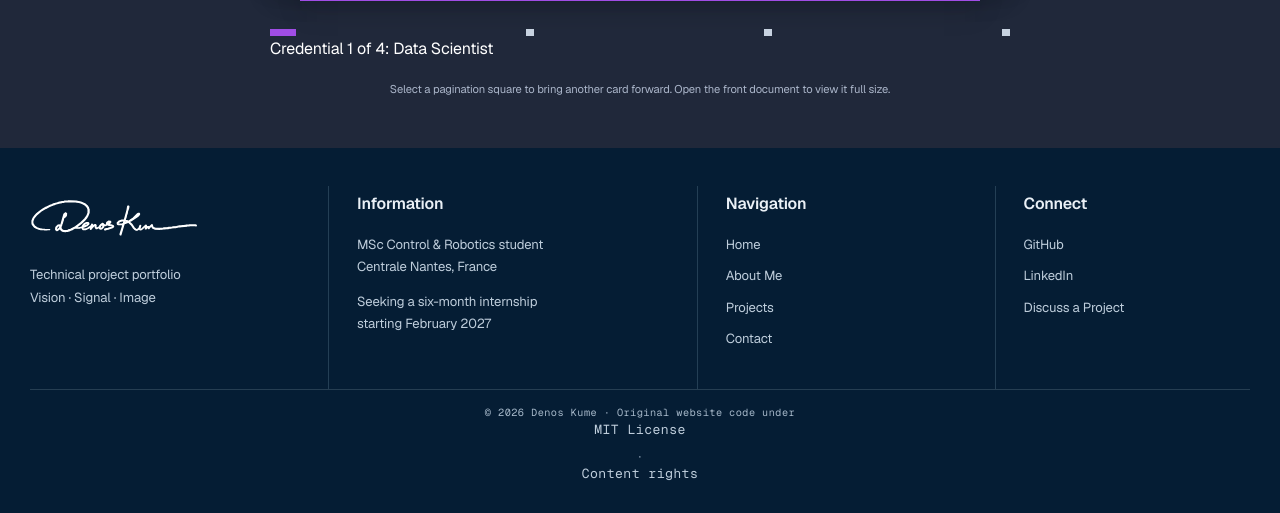
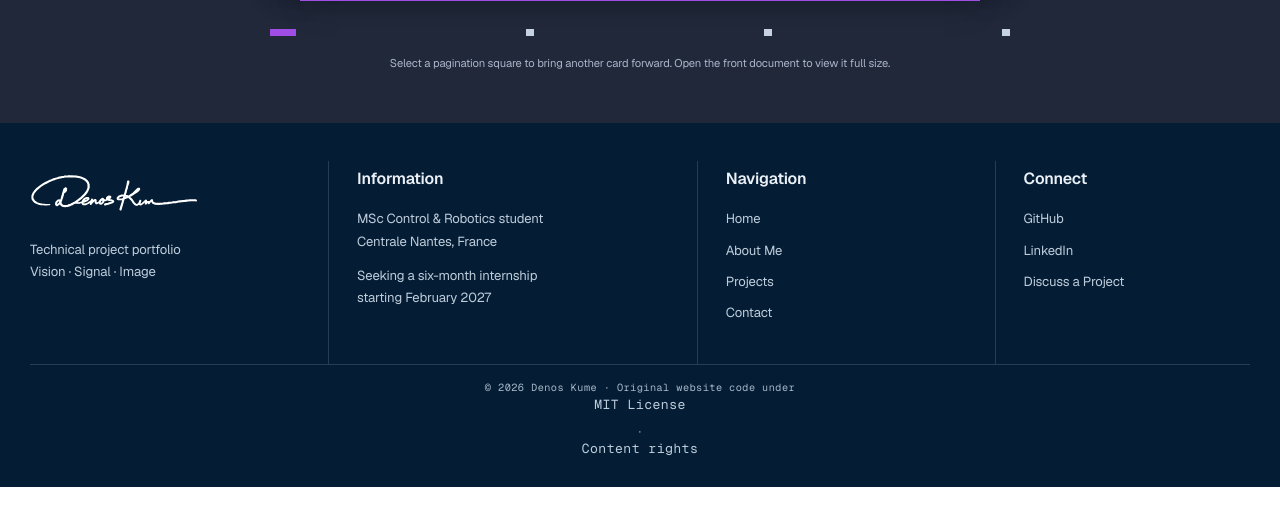
Before and after one commit to denoskume/portfolio, a PHP site: page / in a window 1280 px wide. Shown: the part 1880-2393 px from the top of the page. After the commit the page ends 2367 px from the top, so only its background shows below. Run offline with PHP 8.4, Linux system fonts and the light colour scheme; some web fonts are replaced.

Commit message:
Keep deck announcements accessible without introducing extra controls

```diff
--- a/home-credentials.css
+++ b/home-credentials.css
@@ -179,6 +179,11 @@
   margin:19px auto 0; text-align:center;
   color:#aab5c9; font:400 .7rem/1.45 var(--font-body);
 }
+#home .hc-announcement {
+  position:absolute; width:1px; height:1px;
+  padding:0; margin:-1px; overflow:hidden;
+  clip-path:inset(50%); white-space:nowrap; border:0;
+}
 #home .hc-showcase a:focus-visible,
 #home .hc-showcase button:focus-visible,
 #home .hc-carousel:focus-visible {
```
